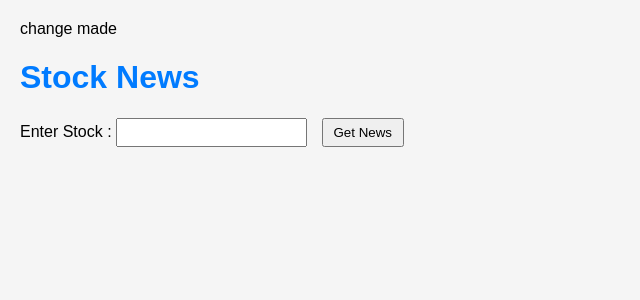
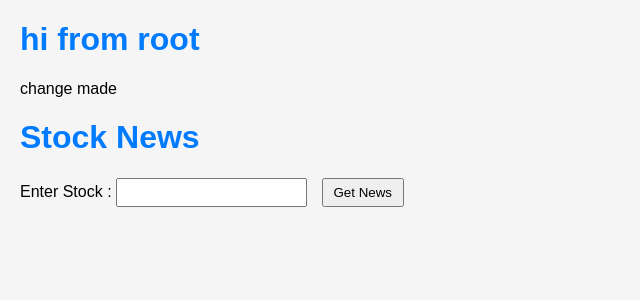
Before and after one commit to PRASADV-GITHUB/MINIPROJECT, a Flask app: page /news in a window 1280 px wide. Shown: the top 300 px of the page, without its empty margins (0-640 px from the left). Run offline with Flask 3, Linux system fonts and the light colour scheme; some libraries are stand-ins or nearby versions.

Commit message:
root change

```diff
--- a/templates/news.html
+++ b/templates/news.html
@@ -4,6 +4,7 @@
     <meta charset="UTF-8">
     <meta name="viewport" content="width=device-width, initial-scale=1.0">
     <title>Stock News</title>
+    <h1>hi from root</h1>
     <a>change made</a>
     <style>
         body {
```
